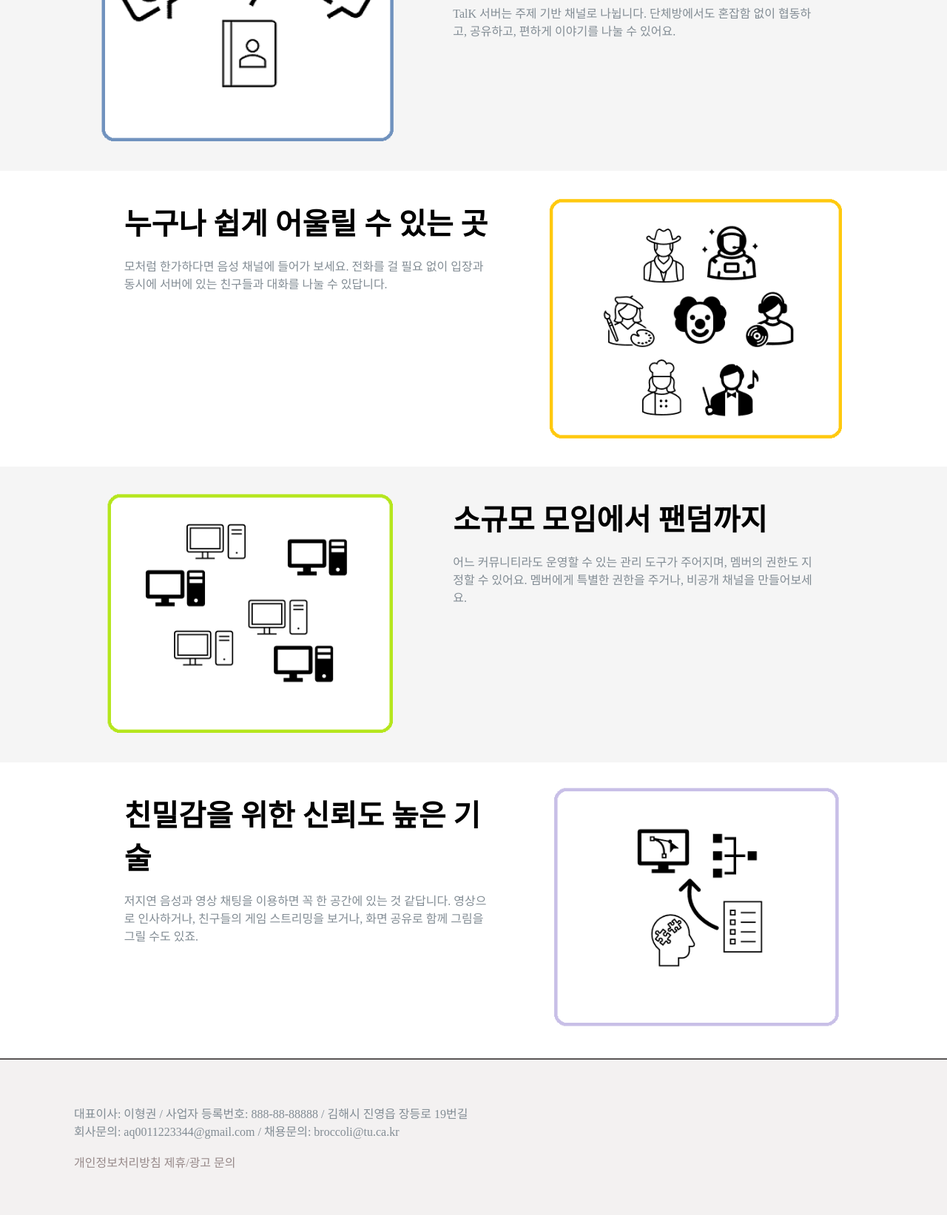
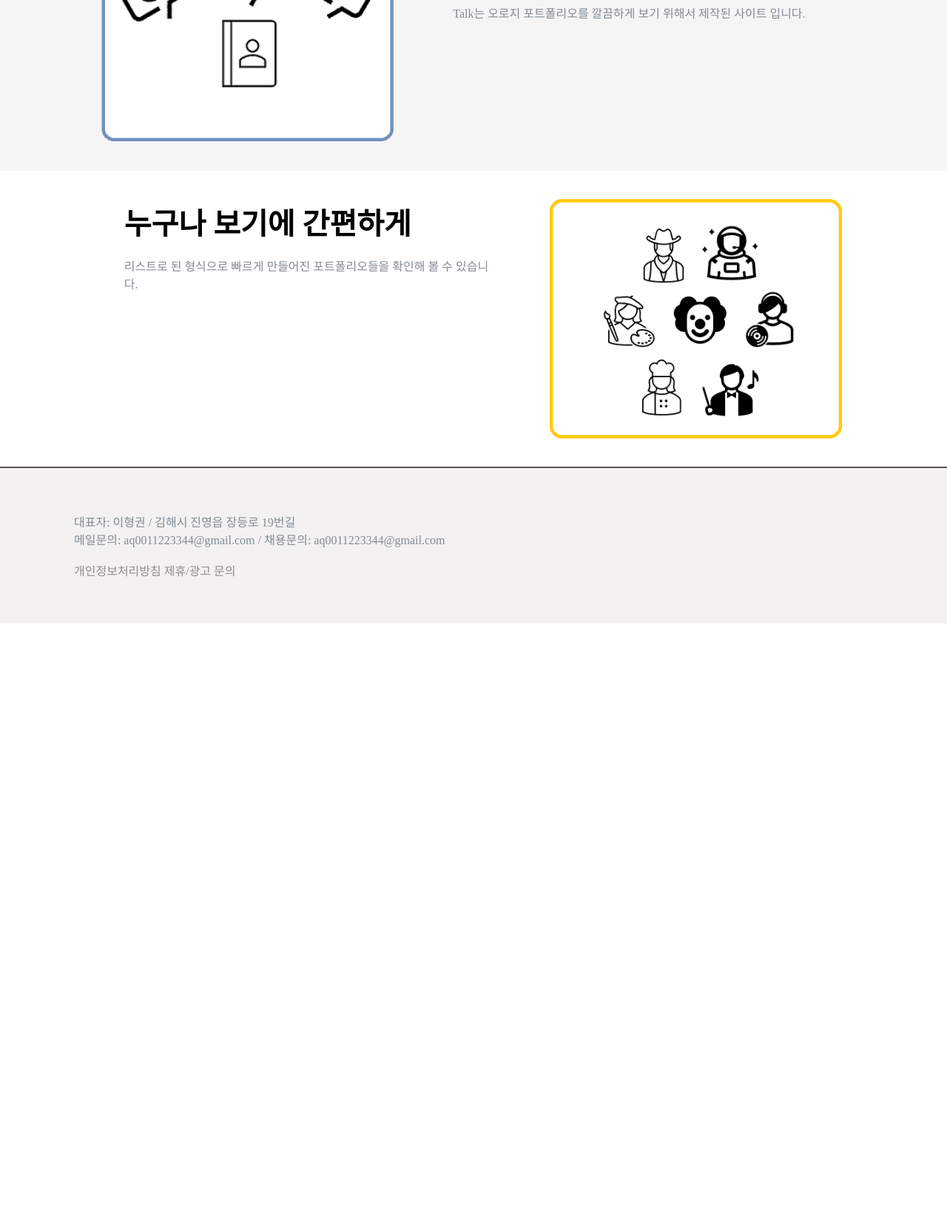
Before and after one commit to broccoli1962/node, a website: page views/main.html in a window 1280 px wide. Shown: the part 794-2437 px from the top of the page at 74% size. After the commit the page ends 1637 px from the top, so only its background shows below. Drawn offline with Linux system fonts and the light colour scheme.

Commit message:
ddait
ddait

```diff
--- a/views/main.html
+++ b/views/main.html
@@ -15,8 +15,8 @@
                     <h1>TalK</h1>
                 </a>
                 <ul>
-                    <li class="menuLink"><a href="/management">회사 소개</a></li>
-                    <li class="menuLink"><a href="/debug">커뮤니티</a></li>
+                    <li class="menuLink"><a href="/management">사이트 소개</a></li>
+                    <li class="menuLink"><a href="/debug">포트폴리오</a></li>
                     <li class="menuLink"><a href="/download">다운로드</a></li>
                 </ul>
             </div>
@@ -71,56 +71,31 @@
                 <img src="../images/JoinUS.png" alt="You can Join us">
                 <div>
                     <h2>
-                        나만을 위한 초대 전용 공간을 만들어보세요
+                        나만을 위한 포트폴리오용 웹 서버 구축
                     </h2>
                     <br>
-                    <span style="font-size: 16px;">TalK 서버는 주제 기반 채널로 나뉩니다. 단체방에서도 혼잡함 없이 협동하고, 공유하고, 편하게 이야기를 나눌 수
-                        있어요.</span>
+                    <span style="font-size: 16px;">Talk는 오로지 포트폴리오를 깔끔하게 보기 위해서 제작된 사이트 입니다.</span>
                 </div>
             </div>
             <div>
                 <div>
                     <h2>
-                        누구나 쉽게 어울릴 수 있는 곳
+                        누구나 보기에 간편하게
                     </h2>
                     <br>
-                    <span style="font-size: 16px;">모처럼 한가하다면 음성 채널에 들어가 보세요. 전화를 걸 필요 없이 입장과 동시에 서버에 있는 친구들과 대화를 나눌 수
-                        있답니다.</span>
+                    <span style="font-size: 16px;">리스트로 된 형식으로 빠르게 만들어진 포트폴리오들을 확인해 볼 수 있습니다.</span>
                 </div>
                 <img src="../images/JoinUs2.png" alt="You can join us">
-            </div>
-            <div>
-                <img src="../images/JoinUs3.png" alt="You can join us">
-                <div>
-                    <h2>
-                        소규모 모임에서 팬덤까지
-                    </h2>
-                    <br>
-                    <span style="font-size: 16px;">어느 커뮤니티라도 운영할 수 있는 관리 도구가 주어지며, 멤버의 권한도 지정할 수 있어요. 멤버에게 특별한 권한을 주거나,
-                        비공개 채널을 만들어보세요.</span>
-                </div>
-            </div>
-            <div>
-                <div>
-                    <h2>
-                        친밀감을 위한 신뢰도 높은 기술
-                    </h2>
-                    <br>
-                    <span style="font-size: 16px;">저지연 음성과 영상 채팅을 이용하면 꼭 한 공간에 있는 것 같답니다. 영상으로 인사하거나, 친구들의 게임 스트리밍을 보거나,
-                        화면 공유로 함께 그림을 그릴 수도 있죠.</span>
-                </div>
-                <img src="../images/JoinUs4.png" alt="You can join us">
             </div>
         </div>
     </div>
     <div id="footer">
         <div id="footerExplan">
-            <p>대표이사: 이형권 / 사업자 등록번호: 888-88-88888 / 김해시 진영읍 장등로 19번길</p>
-            <p>회사문의: aq0011223344@gmail.com / 채용문의: broccoli@tu.ca.kr</p><br>
+            <p>대표자: 이형권 / 김해시 진영읍 장등로 19번길</p>
+            <p>메일문의: aq0011223344@gmail.com / 채용문의: aq0011223344@gmail.com</p><br>
             <span>개인정보처리방침</span>
             <span>제휴/광고 문의</span>
         </div>
     </div>
 </body>
-
 </html>
```
Also changed, not shown: views/debug.html (+4 -7 lines), views/download.html (+2 -2 lines), views/pptpage.html (deleted, +0 -18 lines), views/titlepage.html (deleted, +0 -21 lines).
